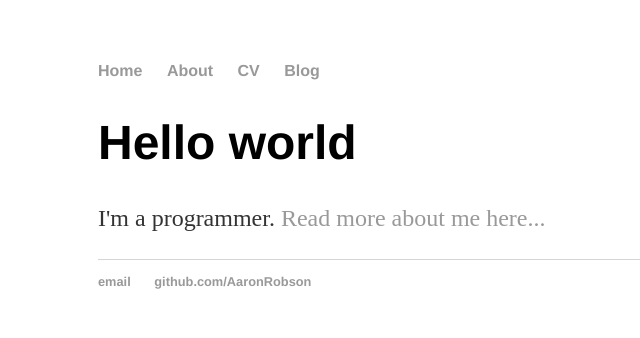
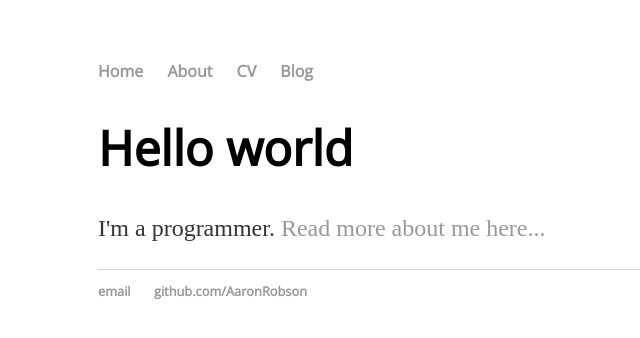
Before and after one commit to AaronRobson/AaronRobson.github.io, a Jekyll site: the page built from index.html, in a window 1280 px wide. Shown: the top 338 px of the page, without its empty margins (94-734 px from the left). Built offline with Jekyll 4.4.1, drawn with Linux system fonts in a browser that asks for light colours.

Commit message:
Putting Open Sans at the top of the preferences for all the sans serif uses.

```diff
--- a/static/css/main.css
+++ b/static/css/main.css
@@ -5,13 +5,13 @@
 
 p, ul { font-size: 1.5em; line-height: 1.4em; color: #333; }
 
-h1, h2, h3, h4 { font-family: 'Helvetica', 'Arial', 'Sans-Serif'; }
+h1, h2, h3, h4 { font-family: 'Open Sans', 'Helvetica', 'Arial', 'Sans-Serif'; }
 h1 { font-size: 3em;  }
 h2 { font-size: 2.7em; }
 h3 { font-size: 2.3em; }
 h4 { font-size: 1.9em; }
 
-nav ul, footer ul { font-size: 1em; font-family: 'Helvetica', 'Arial', 'Sans-Serif'; padding: 0px; list-style: none; font-weight: bold; }
+nav ul, footer ul { font-size: 1em; font-family: 'Open Sans', 'Helvetica', 'Arial', 'Sans-Serif'; padding: 0px; list-style: none; font-weight: bold; }
 nav ul li, footer ul li { display: inline; margin-right: 20px; }
 
 footer { border-top: 1px solid #d5d5d5; font-size: .8em; }
@@ -24,6 +24,6 @@
 .cv { margin: 0px 0px 60px; }
 .cv h1 { font-size: 3em; }
 .cv h2 { font-size: 2em; }
-.cv address, .cv .download { font-family: 'Helvetica', 'Arial', 'Sans-Serif'; }
+.cv address, .cv .download { font-family: 'Open Sans', 'Helvetica', 'Arial', 'Sans-Serif'; }
 .cv address, .cv p { font-size: 1.2em; }
 .cv .download { float: right; font-size: .8em; text-transform: uppercase; }
```
